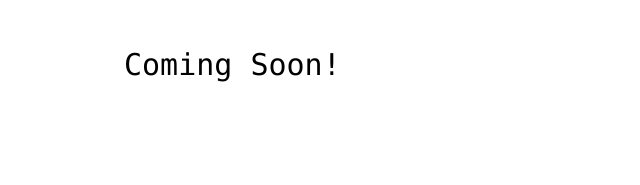
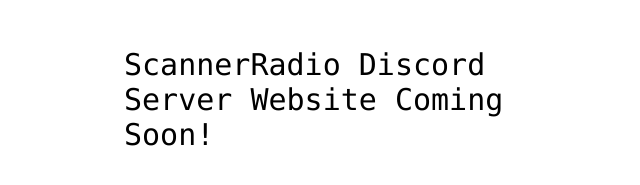
Before and after one commit to ScannerRadio/hello-world, a plain HTML site: page index.html in a window 1280 px wide. Shown: the part 341-526 px from the top of the page, without its empty margins (316-956 px from the left). Drawn offline with Linux system fonts and the light colour scheme.

Commit message:
Update index.html

```diff
--- a/index.html
+++ b/index.html
@@ -12,7 +12,7 @@
 <img src="https://octodex.github.com/images/daftpunktocat-thomas.gif" id="octocat" alt="octocat-gif" />
 
 <!-- Change this code here by copy and pasting your template on line 15 -->
-<p>Coming Soon!</p>
+<p>ScannerRadio Discord Server Website Coming Soon!</p>
 
 </body>
 </html>
```
